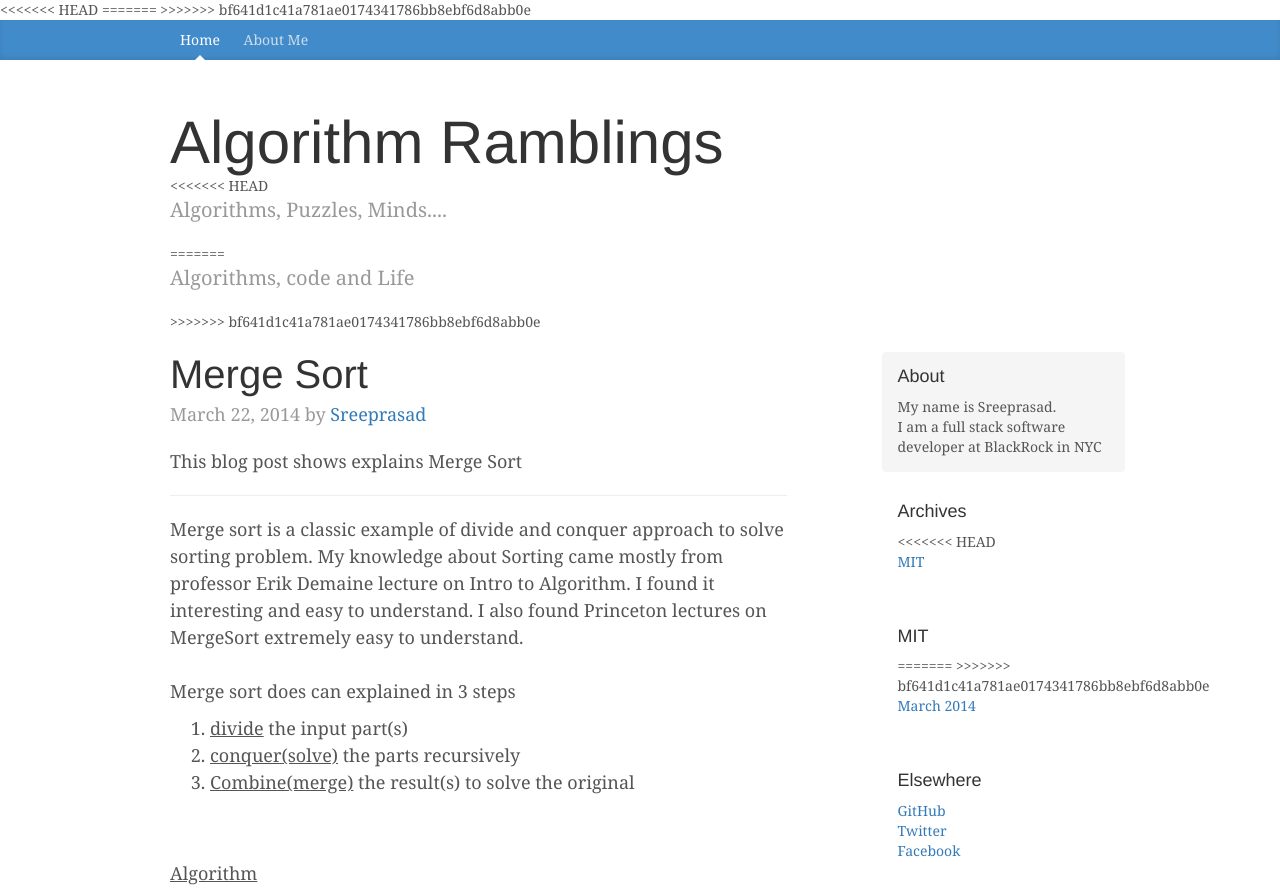
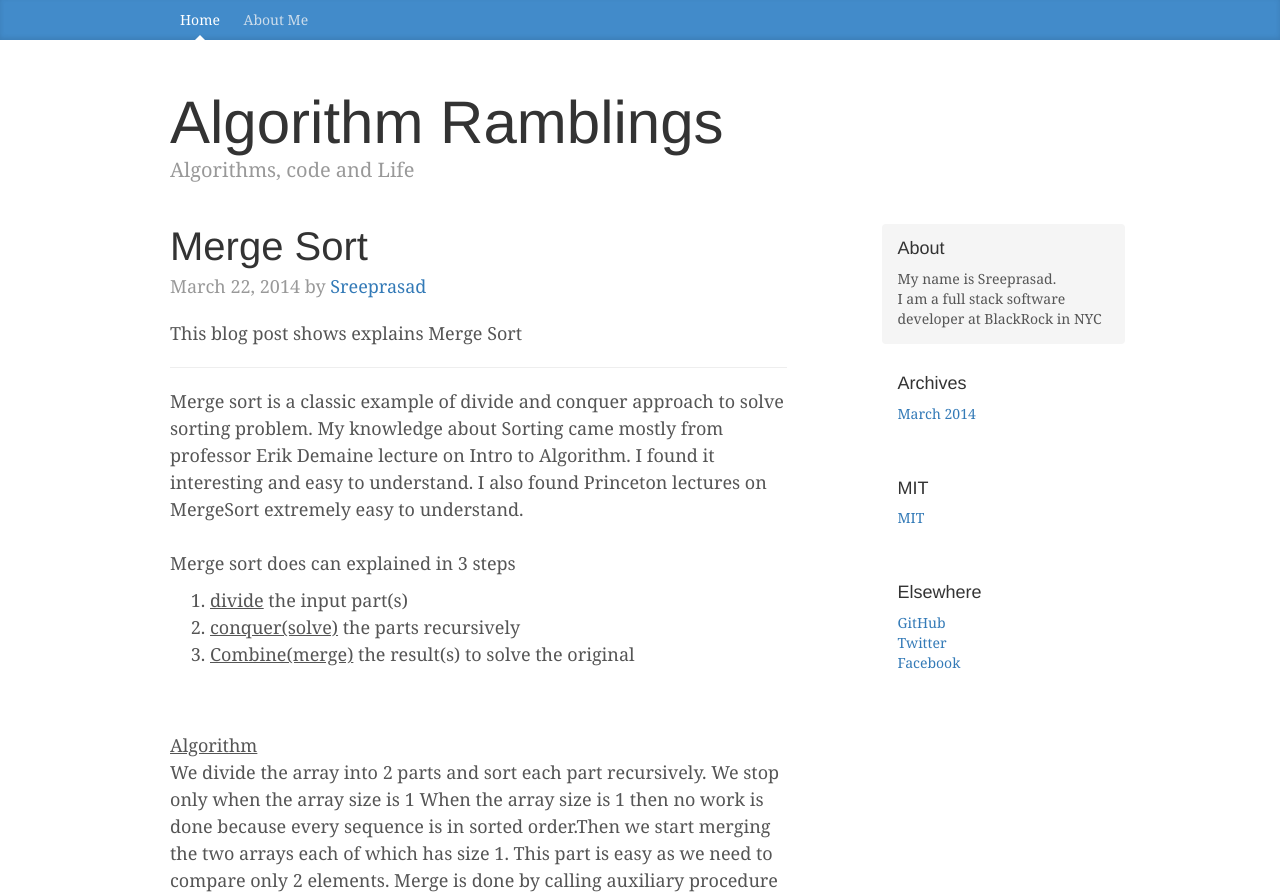
Before and after one commit to sreeprasad/sreeprasad.github.io, a plain HTML site: page index.html in a window 1280 px wide. Shown: the top 892 px of the page. Drawn offline with nearby package versions, Linux system fonts and the light colour scheme.

Commit message:
removing conflicts

```diff
--- a/index.html
+++ b/index.html
@@ -4,11 +4,7 @@
     <meta charset="utf-8">
     <meta http-equiv="X-UA-Compatible" content="IE=edge">
     <meta name="viewport" content="width=device-width, initial-scale=1">
-<<<<<<< HEAD
-    <title>Algorithm Ramblings</title>
-=======
     <title>Algorithm Ramblings of Sreeprasad</title>
->>>>>>> bf641d1c41a781ae0174341786bb8ebf6d8abb0e
 
 </style>
 <script src="//ajax.googleapis.com/ajax/libs/jquery/1.5.1/jquery.min.js"></script>
@@ -39,11 +35,7 @@
 
       <div class="blog-header">
         <h1 class="blog-title">Algorithm Ramblings</h1>
-<<<<<<< HEAD
-        <p class="lead blog-description">Algorithms, Puzzles, Minds....</p>
-=======
         <p class="lead blog-description">Algorithms, code  and Life</p>
->>>>>>> bf641d1c41a781ae0174341786bb8ebf6d8abb0e
       </div>
 
       <div class="row">
@@ -113,19 +105,16 @@
           <div class="sidebar-module">
             <h4>Archives</h4>
             <ol class="list-unstyled">
-<<<<<<< HEAD
-              <li><a href="http://sreeprasad.github.io/MIT/">MIT</a></li>
+              <li><a href="#">March 2014</a></li>
+            </ol>
+          </div>
+          <div class="sidebar-module">
+            <h4>MIT</h4>
+            <ol class="list-unstyled">
+              <li><a href="http://sreeprasad.github.io/MIT">MIT</a></li>
             </ol>
           </div>
 
-          <div class="sidebar-module">
-            <h4>MIT</h4>
-            <ol class="list-unstyled">
-=======
->>>>>>> bf641d1c41a781ae0174341786bb8ebf6d8abb0e
-              <li><a href="#">March 2014</a></li>
-            </ol>
-          </div>
           <div class="sidebar-module">
             <h4>Elsewhere</h4>
             <ol class="list-unstyled">
@@ -144,8 +133,4 @@
 
 
    </body>
-<<<<<<< HEAD
 </html>
-=======
-</html>
->>>>>>> bf641d1c41a781ae0174341786bb8ebf6d8abb0e
```
